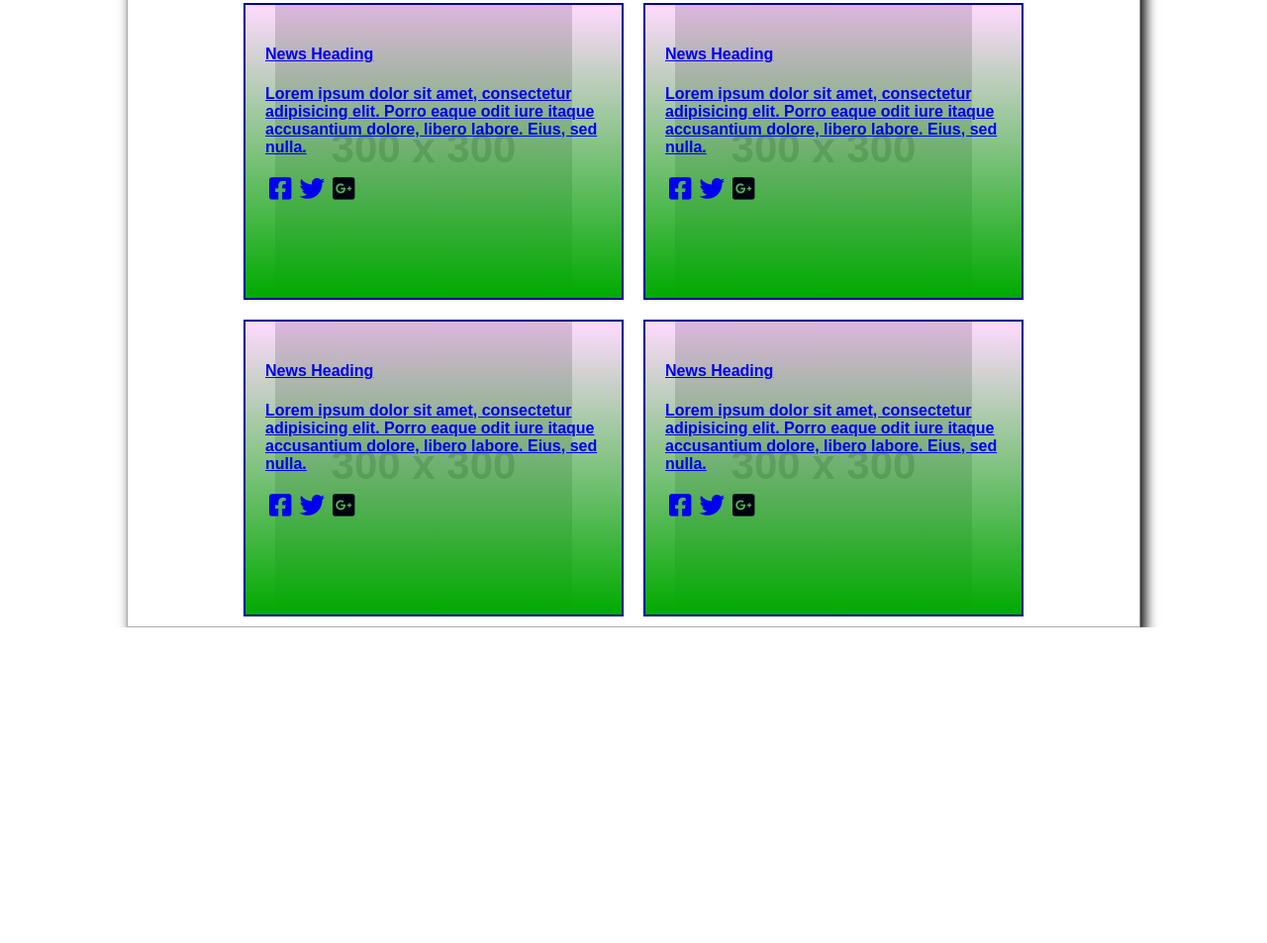
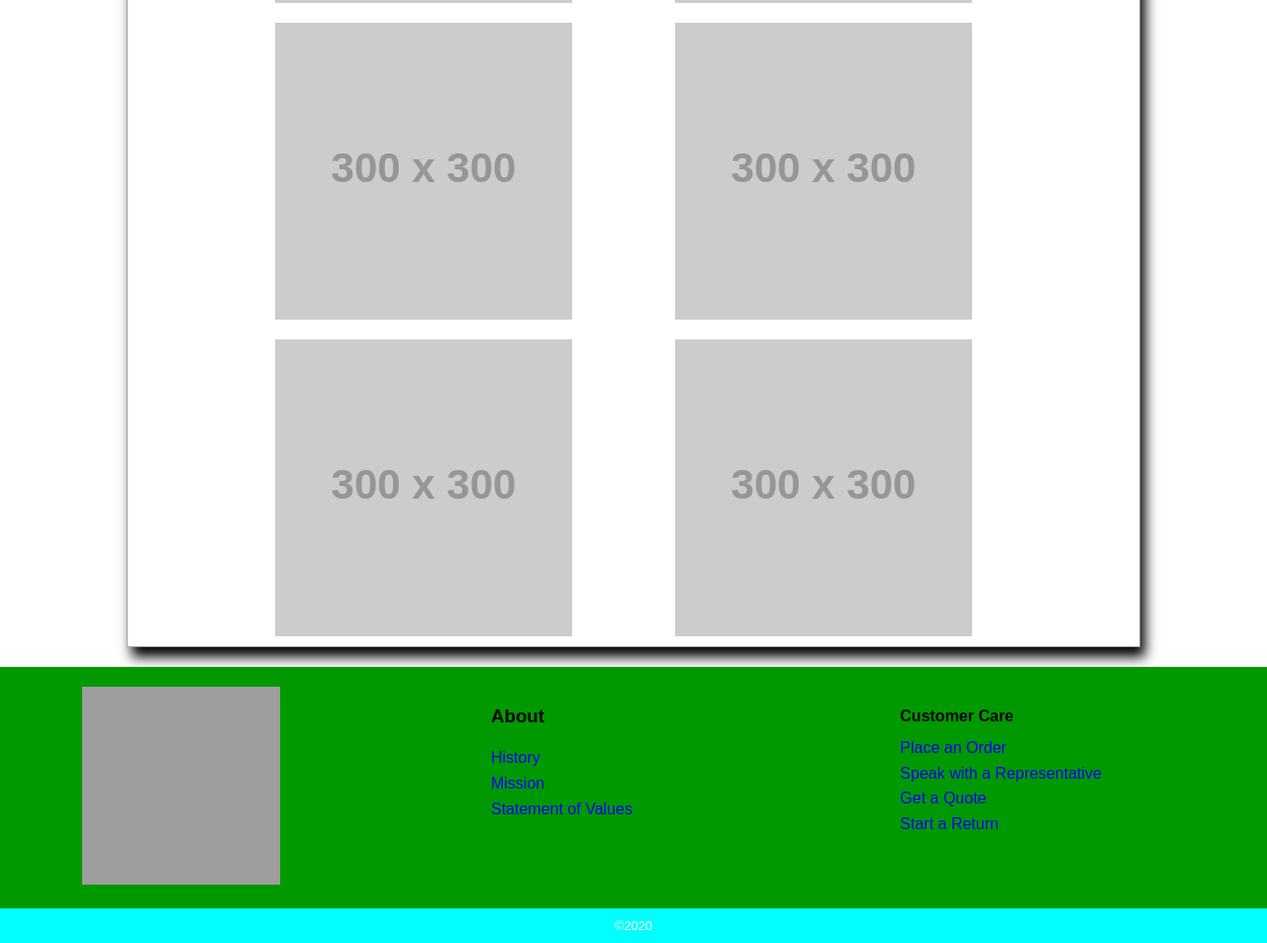
Before and after one commit to kristoferwildermuth/08062020, a plain HTML site: page index.html in a window 1280 px wide. Shown: the part 1166-2119 px from the top of the page at 99% size. Before the commit the page ends 1800 px from the top, so only its background shows below. Drawn offline with Linux system fonts and the light colour scheme; grey boxes are pictures that could not be loaded; placeholder pictures from the web are drawn by us.

Commit message:
added footer and copyright information

```diff
--- a/css/styles.css
+++ b/css/styles.css
@@ -9,6 +9,20 @@ html {
 body {
   margin: 0;
   font-family: sans-serif;
+}
+
+a {
+  text-decoration: none;
+}
+
+ul {
+  list-style: none;
+  padding: 0;
+  margin: 0;
+}
+
+h4 {
+  margin-bottom: 10px;
 }
 
 nav ul {
@@ -68,7 +82,7 @@ header h2 {
 
 main {
   width: 80%;
-  margin: 0 auto;
+  margin: 20px auto;
   border: 1px solid #aaa;
   box-shadow: 5px 10px 12px #000;
   display: flex;
@@ -101,10 +115,11 @@ main {
   bottom: 0;
   left: 0;
   right: 0;
-  opacity: 1;
+  opacity: 0;
   background: linear-gradient(to bottom, rgba(255, 136, 255, 0.308), #0a0);
   color: #001;
   font-weight: 600;
+  transition: all 200ms east-in-out;
 }
 
 .overlay:hover {
@@ -132,3 +147,32 @@ main {
 .social ul a {
   text-decoration: none;
 }
+
+.footer-content {
+  display: flex;
+  flex-flow: row wrap;
+  justify-content: space-around;
+}
+
+footer {
+  background-color: #090;
+  padding: 20px;
+
+}
+
+.footer-content li {
+  line-height: 1.6em;
+}
+
+.footer-content div {
+  width: 18em;
+}
+
+.copy {
+  background-color: aqua;
+  padding: 10px;
+  color: #fff;
+  font-weight: 400;
+  font-size: .8em;
+  text-align: center;
+}
--- a/index.html
+++ b/index.html
@@ -6,7 +6,10 @@
     <title>Equine</title>
     <link rel="stylesheet" href="css/styles.css" />
     <link rel="stylesheet" href="css/mobile.css" />
-    <link rel="stylesheet" href="https://cdnjs.cloudflare.com/ajax/libs/font-awesome/5.14.0/css/all.min.css">
+    <link
+      rel="stylesheet"
+      href="https://cdnjs.cloudflare.com/ajax/libs/font-awesome/5.14.0/css/all.min.css"
+    />
   </head>
   <body>
     <nav>
@@ -35,14 +38,18 @@
             <h4>News Heading</h4>
             <p>
               Lorem ipsum dolor sit amet, consectetur adipisicing elit. Porro
-            eaque odit iure itaque accusantium dolore, libero labore. Eius, sed
-            nulla.
+              eaque odit iure itaque accusantium dolore, libero labore. Eius,
+              sed nulla.
             </p>
           </a>
           <div class="social">
             <ul>
-            <li><a href="#"><i class="fab fa-facebook-square icon"></i></a></li>
-            <li><a href="#"><i class="fab fa-twitter icon"></i></a></li>
+              <li>
+                <a href="#"><i class="fab fa-facebook-square icon"></i></a>
+              </li>
+              <li>
+                <a href="#"><i class="fab fa-twitter icon"></i></a>
+              </li>
               <li><i class="fab fa-google-plus-square icon"></i></li>
             </ul>
           </div>
@@ -57,14 +64,18 @@
             <h4>News Heading</h4>
             <p>
               Lorem ipsum dolor sit amet, consectetur adipisicing elit. Porro
-            eaque odit iure itaque accusantium dolore, libero labore. Eius, sed
-            nulla.
+              eaque odit iure itaque accusantium dolore, libero labore. Eius,
+              sed nulla.
             </p>
           </a>
           <div class="social">
             <ul>
-            <li><a href="#"><i class="fab fa-facebook-square icon"></i></a></li>
-            <li><a href="#"><i class="fab fa-twitter icon"></i></a></li>
+              <li>
+                <a href="#"><i class="fab fa-facebook-square icon"></i></a>
+              </li>
+              <li>
+                <a href="#"><i class="fab fa-twitter icon"></i></a>
+              </li>
               <li><i class="fab fa-google-plus-square icon"></i></li>
             </ul>
           </div>
@@ -79,14 +90,18 @@
             <h4>News Heading</h4>
             <p>
               Lorem ipsum dolor sit amet, consectetur adipisicing elit. Porro
-            eaque odit iure itaque accusantium dolore, libero labore. Eius, sed
-            nulla.
+              eaque odit iure itaque accusantium dolore, libero labore. Eius,
+              sed nulla.
             </p>
           </a>
           <div class="social">
             <ul>
-            <li><a href="#"><i class="fab fa-facebook-square icon"></i></a></li>
-            <li><a href="#"><i class="fab fa-twitter icon"></i></a></li>
+              <li>
+                <a href="#"><i class="fab fa-facebook-square icon"></i></a>
+              </li>
+              <li>
+                <a href="#"><i class="fab fa-twitter icon"></i></a>
+              </li>
               <li><i class="fab fa-google-plus-square icon"></i></li>
             </ul>
           </div>
@@ -101,14 +116,18 @@
             <h4>News Heading</h4>
             <p>
               Lorem ipsum dolor sit amet, consectetur adipisicing elit. Porro
-            eaque odit iure itaque accusantium dolore, libero labore. Eius, sed
-            nulla.
+              eaque odit iure itaque accusantium dolore, libero labore. Eius,
+              sed nulla.
             </p>
           </a>
           <div class="social">
             <ul>
-            <li><a href="#"><i class="fab fa-facebook-square icon"></i></a></li>
-            <li><a href="#"><i class="fab fa-twitter icon"></i></a></li>
+              <li>
+                <a href="#"><i class="fab fa-facebook-square icon"></i></a>
+              </li>
+              <li>
+                <a href="#"><i class="fab fa-twitter icon"></i></a>
+              </li>
               <li><i class="fab fa-google-plus-square icon"></i></li>
             </ul>
           </div>
@@ -123,14 +142,18 @@
             <h4>News Heading</h4>
             <p>
               Lorem ipsum dolor sit amet, consectetur adipisicing elit. Porro
-            eaque odit iure itaque accusantium dolore, libero labore. Eius, sed
-            nulla.
+              eaque odit iure itaque accusantium dolore, libero labore. Eius,
+              sed nulla.
             </p>
           </a>
           <div class="social">
             <ul>
-            <li><a href="#"><i class="fab fa-facebook-square icon"></i></a></li>
-            <li><a href="#"><i class="fab fa-twitter icon"></i></a></li>
+              <li>
+                <a href="#"><i class="fab fa-facebook-square icon"></i></a>
+              </li>
+              <li>
+                <a href="#"><i class="fab fa-twitter icon"></i></a>
+              </li>
               <li><i class="fab fa-google-plus-square icon"></i></li>
             </ul>
           </div>
@@ -145,19 +168,50 @@
             <h4>News Heading</h4>
             <p>
               Lorem ipsum dolor sit amet, consectetur adipisicing elit. Porro
-            eaque odit iure itaque accusantium dolore, libero labore. Eius, sed
-            nulla.
+              eaque odit iure itaque accusantium dolore, libero labore. Eius,
+              sed nulla.
             </p>
           </a>
           <div class="social">
             <ul>
-            <li><a href="#"><i class="fab fa-facebook-square icon"></i></a></li>
-            <li><a href="#"><i class="fab fa-twitter icon"></i></a></li>
+              <li>
+                <a href="#"><i class="fab fa-facebook-square icon"></i></a>
+              </li>
+              <li>
+                <a href="#"><i class="fab fa-twitter icon"></i></a>
+              </li>
               <li><i class="fab fa-google-plus-square icon"></i></li>
             </ul>
           </div>
         </div>
       </div>
     </main>
+    <footer>
+      <div class="footer-content">
+        <div class="footer-img">
+          <img src="https://picsum.photos/200" alt="placeholder footer" />
+        </div>
+        <div>
+          <h3>About</h3>
+          <ul>
+            <li><a href="#">History</a></li>
+            <li><a href="#">Mission</a></li>
+            <li><a href="#">Statement of Values</a></li>
+          </ul>
+        </div>
+        <div>
+          <h4>Customer Care</h4>
+          <ul>
+            <li><a href="#">Place an Order</a></li>
+            <li><a href="#">Speak with a Representative</a></li>
+            <li><a href="#">Get a Quote</a></li>
+            <li><a href="#">Start a Return</a></li>
+          </ul>
+        </div>
+      </div>
+         </footer>
+   <div class="copy">
+        <span>&copy;2020</span>
+      </div>
         </body>
 </html>
```
Lines whose indentation alone changed are shown as unchanged.
